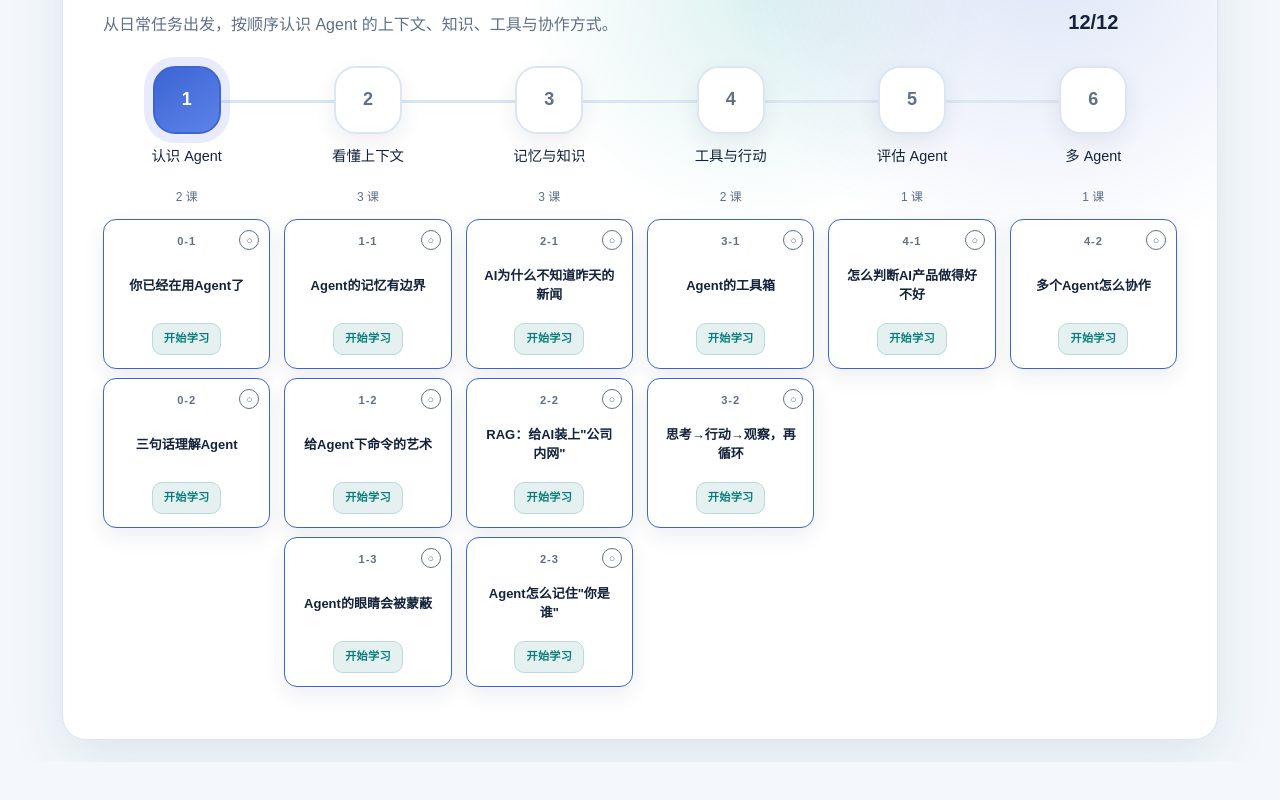
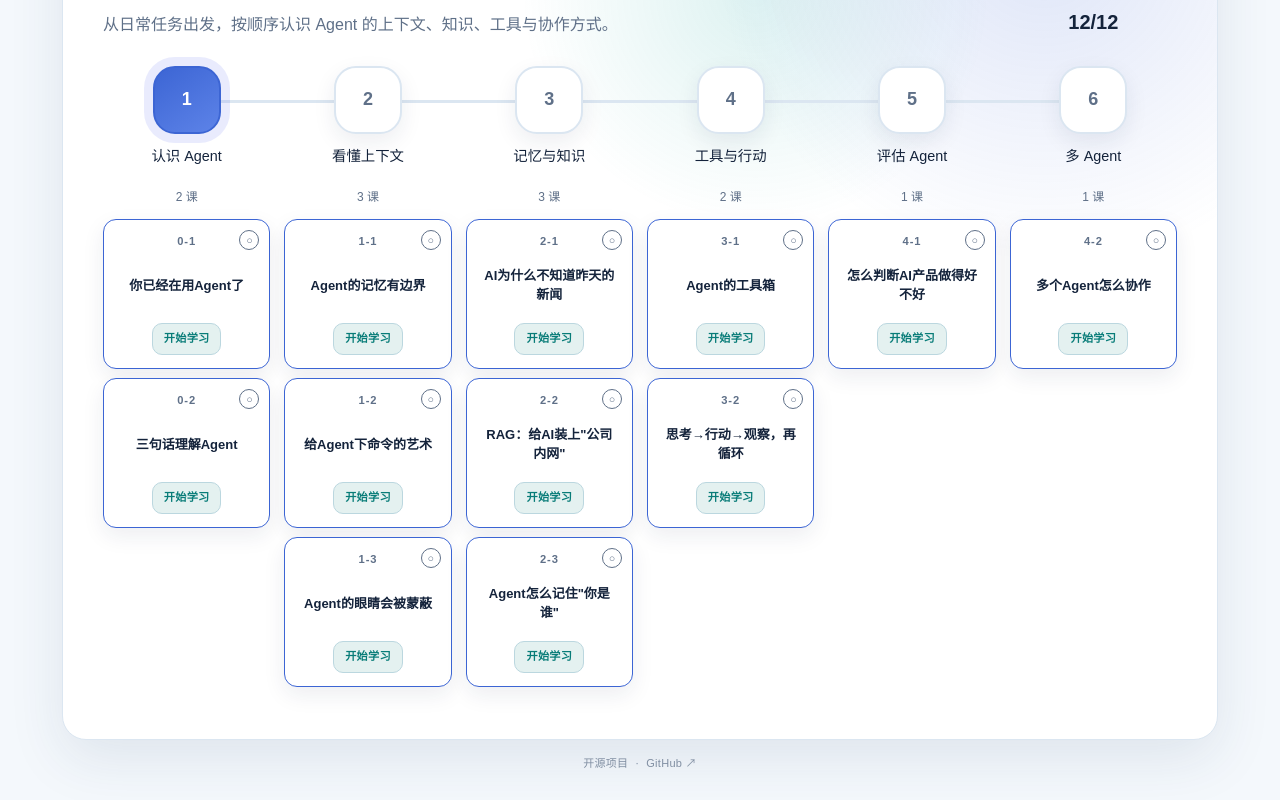
Before and after one commit to Songhonglei/ai-agent-learning, a React (Vite) app: page / in a window 1280 px wide. Shown: the part 224-1024 px from the top of the page. Before the commit the page ends 986 px from the top, so only its background shows below. Built offline with nearby package versions, Linux system fonts and the light colour scheme; no server answers.

Commit message:
feat: add quiet GitHub footer link

```diff
--- a/src/app/App.tsx
+++ b/src/app/App.tsx
@@ -31,6 +31,7 @@ import {
   type LearningProfile,
 } from '../shared/types/profile'
 import { StatusPanel } from '../shared/ui/StatusPanel'
+import { ProjectFooter } from '../shared/ui/ProjectFooter'
 import { StorageModeMenu } from '../features/account/StorageModeMenu'
 import { LocalProgressSync } from '../features/account/LocalProgressSync'
 import { appPath, deploymentBasePath } from '../shared/runtime/app-path'
@@ -477,6 +478,7 @@ function InternetAccountApp() {
             <Route path="*" element={<StatusPanel status="unknown-route" />} />
           </Routes>
         </div>
+        <ProjectFooter />
       </div>
     </BrowserRouter>
   )
--- a/src/app/VisitorApp.tsx
+++ b/src/app/VisitorApp.tsx
@@ -23,6 +23,7 @@ import {
   type WrongAnswer,
 } from '../shared/types/profile'
 import { StatusPanel } from '../shared/ui/StatusPanel'
+import { ProjectFooter } from '../shared/ui/ProjectFooter'
 import { ThemeToggle } from './theme'
 import agentLearningLogo from '../assets/brand/agent-learning-logo.svg'
 
@@ -644,6 +645,7 @@ export function VisitorApp() {
             <Route path="*" element={<StatusPanel status="unknown-route" />} />
           </Routes>
         </div>
+        <ProjectFooter />
       </div>
     </BrowserRouter>
   )
--- /dev/null
+++ b/src/shared/ui/ProjectFooter.tsx
@@ -0,0 +1,13 @@
+const PROJECT_REPOSITORY_URL = 'https://github.com/Songhonglei/ai-agent-learning'
+
+export function ProjectFooter(): React.JSX.Element {
+  return (
+    <footer className="project-footer" aria-label="开源项目信息">
+      <span>开源项目</span>
+      <span aria-hidden="true">·</span>
+      <a href={PROJECT_REPOSITORY_URL} target="_blank" rel="noreferrer">
+        GitHub <span aria-hidden="true">↗</span>
+      </a>
+    </footer>
+  )
+}
--- a/src/styles.css
+++ b/src/styles.css
@@ -972,6 +972,29 @@ h1 {
   box-shadow: var(--shadow);
 }
 
+.project-footer {
+  display: flex;
+  align-items: center;
+  justify-content: center;
+  gap: 7px;
+  min-height: 38px;
+  padding: 12px 8px 2px;
+  color: color-mix(in srgb, var(--muted) 76%, transparent);
+  font-size: 0.6875rem;
+  letter-spacing: 0.025em;
+}
+
+.project-footer a {
+  color: inherit;
+  text-underline-offset: 3px;
+  transition: color 150ms ease;
+}
+
+.project-footer a:hover,
+.project-footer a:focus-visible {
+  color: var(--muted);
+}
+
 .map-panel {
   padding: 42px 40px 52px;
   background:
```
Also changed, not shown: 1 other file (tests, documents, lock files or other folders).
